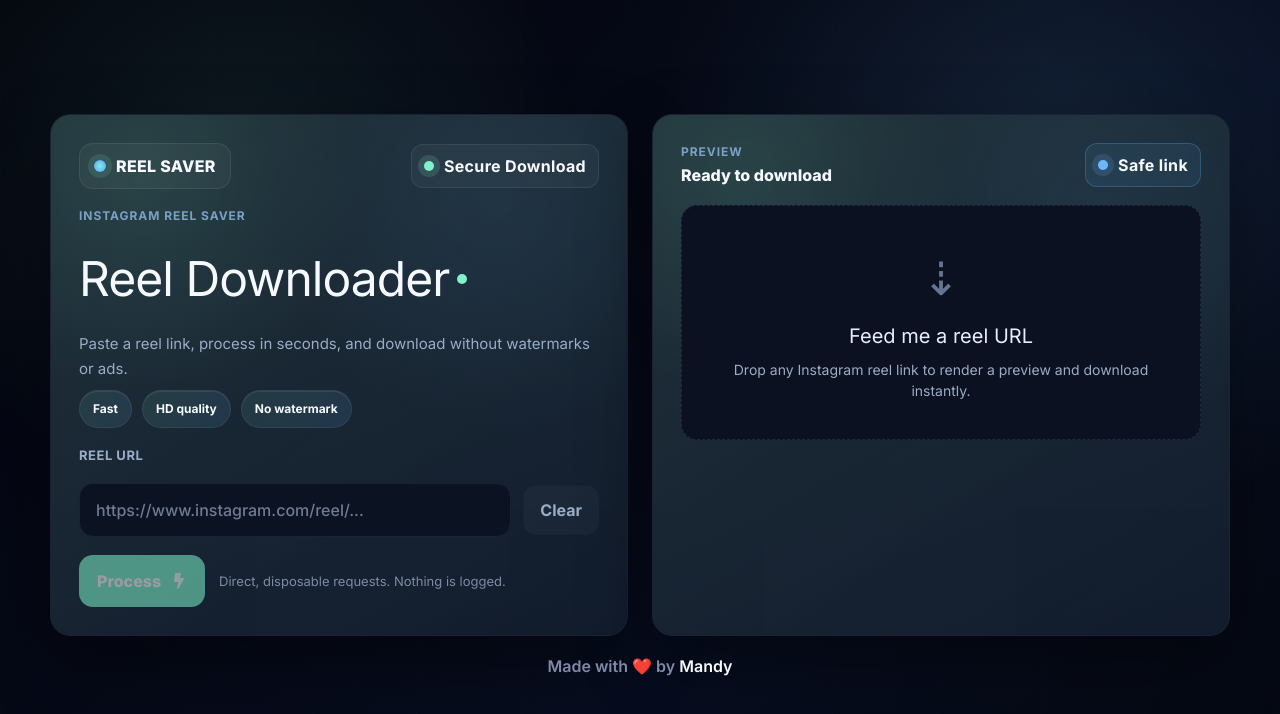
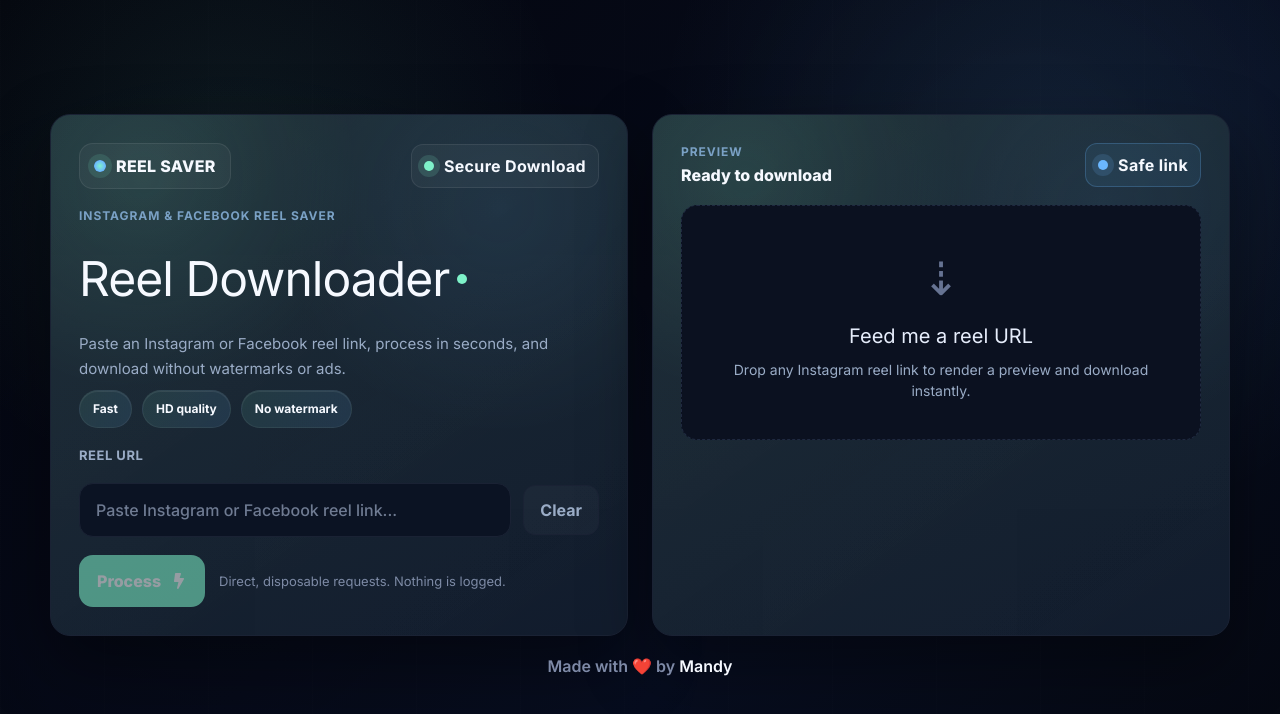
Before and after one commit to MandipKumarKanu/instagram-reels-downloader, a React (Vite) app in the folder frontend/: page / in a window 1280 px wide. Shown: the top 714 px of the page. Built offline with nearby package versions, Linux system fonts and the light colour scheme.

Commit message:
Add Facebook reel download support

```diff
--- a/frontend/src/App.jsx
+++ b/frontend/src/App.jsx
@@ -7,7 +7,7 @@
   const response = await fetch("https://co.eepy.today/", {
     method: "POST",
     headers: {
-      "Accept": "application/json",
+      Accept: "application/json",
       "Content-Type": "application/json",
     },
     body: JSON.stringify({
@@ -18,20 +18,33 @@
 
   const data = await response.json();
   if (data.status === "error") throw new Error(data.text || "Cobalt failed");
-  if (data.status === "redirect" || data.status === "tunnel" || data.status === "stream") {
-    return { url_list: [data.url], media_details: [{ type: "video", url: data.url }] };
+  if (
+    data.status === "redirect" ||
+    data.status === "tunnel" ||
+    data.status === "stream"
+  ) {
+    return {
+      url_list: [data.url],
+      media_details: [{ type: "video", url: data.url }],
+    };
   }
   if (data.status === "picker" && data.picker) {
     const urls = data.picker.map((p) => p.url);
-    return { url_list: urls, media_details: urls.map((u) => ({ type: "video", url: u })) };
+    return {
+      url_list: urls,
+      media_details: urls.map((u) => ({ type: "video", url: u })),
+    };
   }
   throw new Error("Unexpected response");
 }
 
 // Fallback using backend
 async function fetchViaBackend(url) {
-  const backendUrl = import.meta.env.VITE_BACKEND_URL || "http://localhost:5000";
-  const response = await fetch(`${backendUrl}/api/download?url=${encodeURIComponent(url)}`);
+  const backendUrl =
+    import.meta.env.VITE_BACKEND_URL || "http://localhost:5000";
+  const response = await fetch(
+    `${backendUrl}/api/download?url=${encodeURIComponent(url)}`
+  );
   const result = await response.json();
   if (!response.ok) throw new Error(result.error || "Backend failed");
   return result;
@@ -45,8 +58,10 @@
 
   const handleDownload = async () => {
     if (!url) return;
-    if (!url.includes("instagram.com")) {
-      setError("Invalid link. Instagram only.");
+    const isInstagram = url.includes("instagram.com");
+    const isFacebook = url.includes("facebook.com") || url.includes("fb.watch");
+    if (!isInstagram && !isFacebook) {
+      setError("Invalid link. Instagram or Facebook only.");
       return;
     }
 
@@ -95,14 +110,14 @@
           </div>
 
           <div className="hero">
-            <p className="eyebrow">Instagram reel saver</p>
+            <p className="eyebrow">Instagram & Facebook reel saver</p>
             <h1>
               Reel Downloader
               <span className="dot" />
             </h1>
             <p className="lede">
-              Paste a reel link, process in seconds, and download without
-              watermarks or ads.
+              Paste an Instagram or Facebook reel link, process in seconds, and
+              download without watermarks or ads.
             </p>
             <div className="chips">
               <span>Fast</span>
@@ -118,7 +133,7 @@
             <input
               id="reel-url"
               type="text"
-              placeholder="https://www.instagram.com/reel/..."
+              placeholder="Paste Instagram or Facebook reel link..."
               value={url}
               onChange={(e) => setUrl(e.target.value)}
               className="text-input"
```
